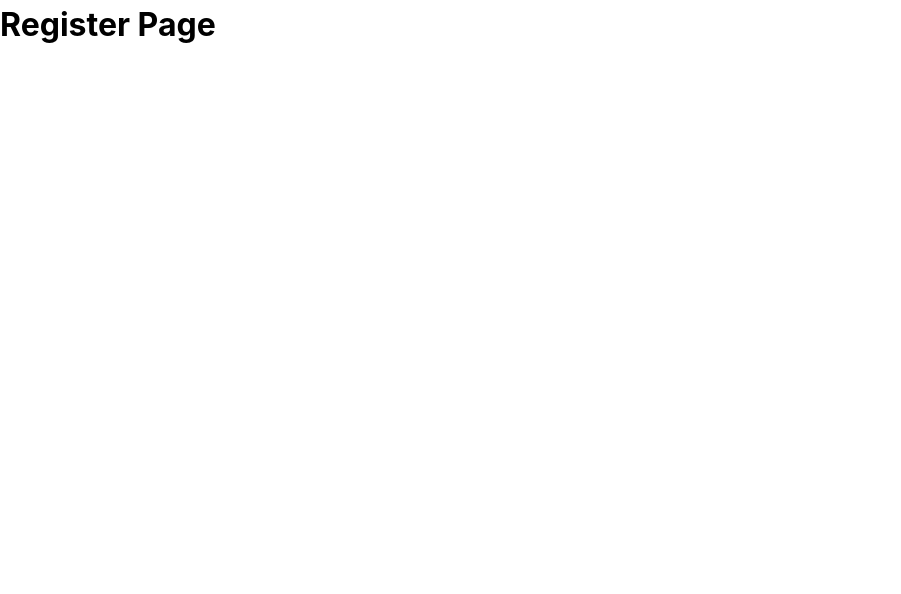
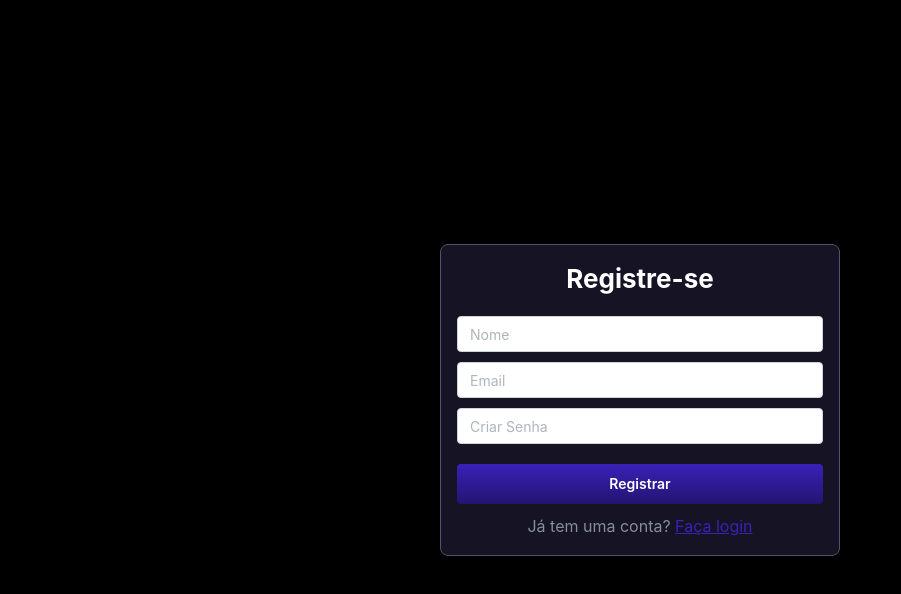
Before and after one commit to gabriel-teotonio/echo-meet-frontend, a React (Vite) app: page /register in a window 1280 px wide. Shown: the top 594 px of the page, without its empty margins (0-901 px from the left). Built offline with nearby package versions, Linux system fonts and the light colour scheme.

Commit message:
add tela de login e registro

```diff
--- a/src/pages/Login/Login.tsx
+++ b/src/pages/Login/Login.tsx
@@ -1,8 +1,52 @@
+import React from 'react';
+import { Card, TextInput, Button, Title, Flex, Text } from '@mantine/core';
+import { Link } from 'react-router-dom';
 
-export const Login = () => {
-    return (
-        <>
-        <h1>Login Page</h1>
-        </>
-    )
-}
+export const Login: React.FC = () => {
+  return (
+    <Flex
+      style={{ backgroundColor: '#000', height: '100vh' }}
+      align="center"
+      justify="center"
+    >
+      <Card
+        style={{ border: '1px solid #55506E', width: 400, backgroundColor: '#161324', color: 'white', padding: 'lg' }}
+        shadow="sm"
+        radius="md"
+      >
+        <Title order={2} style={{ textAlign: 'center', marginBottom: '20px' }}>Login</Title>
+        <TextInput
+          placeholder="Email"
+          style={{ marginBottom: 10 }}
+          color="dimmed"
+        />
+        <TextInput
+          placeholder="Senha"
+          type="password"
+          style={{ marginBottom: 20 }}
+          color="dimmed"
+        />
+
+        <Button
+          variant="outline"
+          style={{
+            background: 'linear-gradient(#3A21B8, #231471)',
+            color: 'white',
+            border: 0,
+            transition: 'all 0.2s ease-in-out',
+            height: '40px',
+            width: '100%',
+          }}
+        >
+          Entrar
+        </Button>
+
+        <Text color="dimmed" style={{ marginTop: 10, textAlign: 'center' }}>
+          <Link to="./Register" style={{ color: '#3A21B8' }}>
+            Esqueceu a senha?
+          </Link>
+        </Text>
+      </Card>
+    </Flex>
+  );
+};
--- a/src/pages/Register/Register.tsx
+++ b/src/pages/Register/Register.tsx
@@ -1,8 +1,75 @@
+import React, { useState } from 'react';
+import { Card, TextInput, Button, Title, Flex, Text } from '@mantine/core';
+import { Link } from 'react-router-dom';
 
 export const Register = () => {
-    return (
-        <>
-            <h1>Register Page</h1>
-        </>
-    )
-}
+  const [nome, setName] = useState('');
+  const [email, setEmail] = useState('');
+  const [senha, setPassword] = useState('');
+
+  const identificadorEnviar = (event: React.FormEvent) => {
+    event.preventDefault();
+    if (!nome || !email || !senha) {
+      alert('Por favor, preencha todos os campos.');
+      return;
+    }
+    console.log('Registro:', { nome, email, senha });
+  };
+
+  return (
+    <Flex
+      style={{ backgroundColor: '#000', height: '100vh' }}
+      align="center"
+      justify="center"
+    >
+      <Card
+        style={{ border: '1px solid #55506E', width: 400, backgroundColor: '#161324', color: 'white', padding: 'lg' }}
+        shadow="sm"
+        radius="md"
+      >
+        <Title order={2} style={{ textAlign: 'center', marginBottom: '20px' }}>Registre-se</Title>
+        <form onSubmit={identificadorEnviar}>
+          <TextInput
+            placeholder="Nome"
+            style={{ marginBottom: 10 }}
+            value={nome}
+            onChange={(event) => setName(event.currentTarget.value)}
+          />
+          <TextInput
+            placeholder="Email"
+            style={{ marginBottom: 10 }}
+            value={email}
+            onChange={(event) => setEmail(event.currentTarget.value)}
+          />
+          <TextInput
+            placeholder="Criar Senha"
+            type="password"
+            style={{ marginBottom: 20 }}
+            value={senha}
+            onChange={(event) => setPassword(event.currentTarget.value)}
+          />
+          <Button
+            variant="outline"
+            style={{
+              background: 'linear-gradient(#3A21B8, #231471)',
+              color: 'white',
+              border: 0,
+              transition: 'all 0.2s ease-in-out',
+              height: '40px',
+              width: '100%',
+            }}
+            type="submit"
+          >
+            Registrar
+          </Button>
+        </form>
+        <Text color="dimmed" style={{ marginTop: 10, textAlign: 'center' }}>
+          Já tem uma conta?{' '}
+          <Link to="/login" style={{ color: '#3A21B8' }}>
+            Faça login
+          </Link>
+        </Text>
+      </Card>
+    </Flex>
+  );
+};
```
Also changed, not shown: src/pages/Login/Login.mudule.css (+20 -0 lines).
